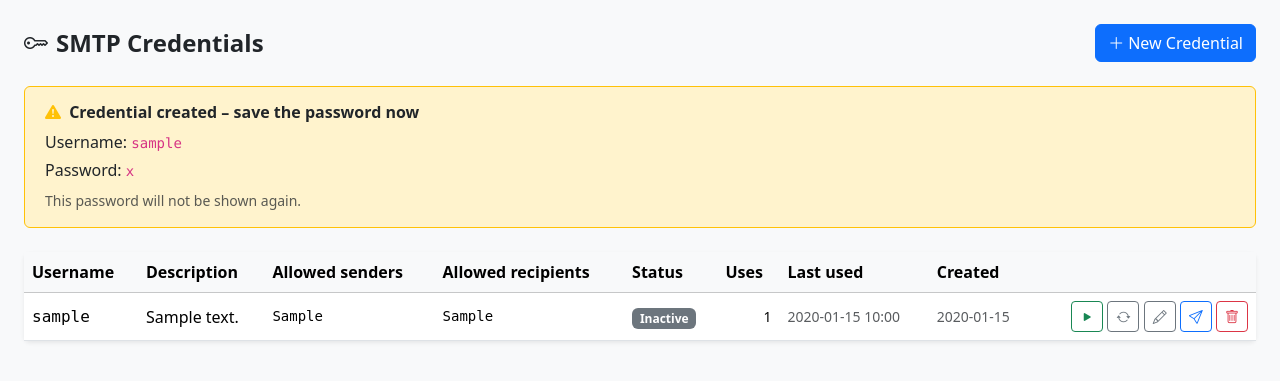
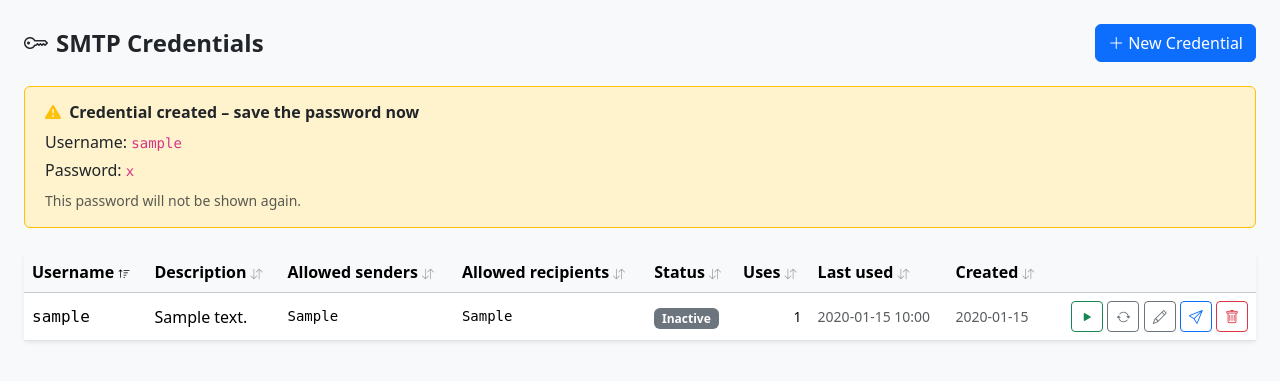
Before and after one commit to jankkm/smtp-ms365-relay, a Flask app: template app/templates/credentials.html in a window 1280 px wide. Shown: the top 381 px of the page. Run offline with Flask 3, Linux system fonts and the light colour scheme; the template is opened without the code that fills it: most values are stand-ins (such as "Sample title", 1, 10 or a date in 2020); parts of the project's set-up code (start-up, migrations or seed data) failed here and were passed over.

Commit message:
add option to sort tables

```diff
--- a/app/main.py
+++ b/app/main.py
@@ -167,6 +167,7 @@ def create_app() -> Flask:
             .join(EmailLog, EmailLog.credential_id == SmtpCredential.id)
             .filter(EmailLog.received_at >= week_ago)
             .group_by(SmtpCredential.id)
+            .order_by(func.count(EmailLog.id).desc())
             .all()
         )
 
--- a/app/routes/credentials.py
+++ b/app/routes/credentials.py
@@ -34,7 +34,7 @@ def _generate_password() -> str:
 @admin_required
 def index():
     db = get_request_db()
-    credentials = db.query(SmtpCredential).order_by(SmtpCredential.created_at.desc()).all()
+    credentials = db.query(SmtpCredential).order_by(SmtpCredential.username).all()
     new_cred = session.pop("new_credential", None)
     return render_template("credentials.html", credentials=credentials, new_cred=new_cred)
 
--- a/app/templates/base.html
+++ b/app/templates/base.html
@@ -19,6 +19,15 @@
       border-radius: .375rem;
       padding: 1rem 1.25rem;
     }
+    th.sortable { cursor: pointer; user-select: none; white-space: nowrap; }
+    th.sortable:hover { background-color: #e9ecef; }
+    th.sortable .sort-icon {
+      margin-left: .25rem;
+      font-size: .75rem;
+      opacity: .35;
+    }
+    th.sortable.sort-asc .sort-icon,
+    th.sortable.sort-desc .sort-icon { opacity: 1; }
   </style>
 </head>
 <body>
@@ -103,5 +112,78 @@
 </div>
 
 <script src="https://cdn.jsdelivr.net/npm/bootstrap@5.3.3/dist/js/bootstrap.bundle.min.js"></script>
+<script>
+(function () {
+  function cellSortValue(cell, type) {
+    const v = cell.getAttribute('data-sort-value');
+    if (v !== null) return v;
+    return cell.textContent.trim();
+  }
+
+  function compareValues(a, b, type) {
+    if (type === 'number') {
+      return (parseFloat(a) || 0) - (parseFloat(b) || 0);
+    }
+    return String(a).localeCompare(String(b), undefined, { sensitivity: 'base', numeric: true });
+  }
+
+  function updateHeaderState(headers, activeCol, dir) {
+    headers.forEach((th, i) => {
+      th.classList.remove('sort-asc', 'sort-desc');
+      const icon = th.querySelector('.sort-icon');
+      if (!th.dataset.sort) {
+        if (icon) icon.className = 'sort-icon bi bi-arrow-down-up';
+        return;
+      }
+      if (i === activeCol) {
+        th.classList.add(dir === 'asc' ? 'sort-asc' : 'sort-desc');
+        if (icon) icon.className = 'sort-icon bi ' + (dir === 'asc' ? 'bi-sort-up' : 'bi-sort-down');
+      } else if (icon) {
+        icon.className = 'sort-icon bi bi-arrow-down-up';
+      }
+    });
+  }
+
+  function sortTable(table, colIndex, dir) {
+    const tbody = table.querySelector('tbody');
+    const headers = [...table.querySelectorAll('thead th')];
+    const type = headers[colIndex]?.dataset.sort || 'string';
+    const rows = [...tbody.querySelectorAll('tr')];
+    rows.sort((ra, rb) => {
+      const a = cellSortValue(ra.children[colIndex], type);
+      const b = cellSortValue(rb.children[colIndex], type);
+      const cmp = compareValues(a, b, type);
+      return dir === 'desc' ? -cmp : cmp;
+    });
+    rows.forEach(row => tbody.appendChild(row));
+    updateHeaderState(headers, colIndex, dir);
+  }
+
+  document.querySelectorAll('table.table-sortable').forEach(table => {
+    const headers = [...table.querySelectorAll('thead th')];
+    let col = parseInt(table.dataset.sortCol || '0', 10);
+    let dir = table.dataset.sortDir || 'asc';
+
+    headers.forEach((th, i) => {
+      if (!th.dataset.sort) return;
+      th.classList.add('sortable');
+      if (!th.querySelector('.sort-icon')) {
+        th.insertAdjacentHTML('beforeend', '<i class="sort-icon bi bi-arrow-down-up"></i>');
+      }
+      th.addEventListener('click', () => {
+        if (col === i) {
+          dir = dir === 'asc' ? 'desc' : 'asc';
+        } else {
+          col = i;
+          dir = th.dataset.sort === 'number' ? 'desc' : 'asc';
+        }
+        sortTable(table, col, dir);
+      });
+    });
+
+    sortTable(table, col, dir);
+  });
+})();
+</script>
 </body>
 </html>
--- a/app/templates/credentials.html
+++ b/app/templates/credentials.html
@@ -23,17 +23,17 @@
 {% if credentials %}
 <div class="card border-0 shadow-sm">
   <div class="table-responsive">
-    <table class="table table-hover align-middle mb-0">
+    <table class="table table-hover align-middle mb-0 table-sortable" data-sort-col="0" data-sort-dir="asc">
       <thead class="table-light">
         <tr>
-          <th>Username</th>
-          <th>Description</th>
-          <th>Allowed senders</th>
-          <th>Allowed recipients</th>
-          <th>Status</th>
-          <th>Uses</th>
-          <th>Last used</th>
-          <th>Created</th>
+          <th data-sort="string">Username</th>
+          <th data-sort="string">Description</th>
+          <th data-sort="string">Allowed senders</th>
+          <th data-sort="string">Allowed recipients</th>
+          <th data-sort="number">Status</th>
+          <th data-sort="number">Uses</th>
+          <th data-sort="string">Last used</th>
+          <th data-sort="string">Created</th>
           <th></th>
         </tr>
       </thead>
@@ -48,7 +48,7 @@
           <td class="monospace small">
             {% for r in cred.get_allowed_recipients() %}<div>{{ r }}</div>{% endfor %}
           </td>
-          <td>
+          <td data-sort-value="{{ '1' if cred.is_active else '0' }}">
             {% if cred.is_active %}
               <span class="badge bg-success">Active</span>
             {% else %}
@@ -58,11 +58,14 @@
               <span class="badge bg-info text-dark" title="LF-only line endings; lines over 1000 bytes">Legacy</span>
             {% endif %}
           </td>
-          <td class="text-end small">{{ cred.total_sent }}</td>
-          <td class="text-muted small text-nowrap">
+          <td class="text-end small" data-sort-value="{{ cred.total_sent }}">{{ cred.total_sent }}</td>
+          <td class="text-muted small text-nowrap"
+              data-sort-value="{{ cred.last_used_at.isoformat() if cred.last_used_at else '' }}">
             {{ cred.last_used_at.strftime('%Y-%m-%d %H:%M') if cred.last_used_at else '—' }}
           </td>
-          <td class="text-muted small text-nowrap">{{ cred.created_at.strftime('%Y-%m-%d') }}</td>
+          <td class="text-muted small text-nowrap" data-sort-value="{{ cred.created_at.isoformat() }}">
+            {{ cred.created_at.strftime('%Y-%m-%d') }}
+          </td>
           <td class="text-end text-nowrap">
             {# Toggle active #}
             <form method="post" action="{{ url_for('credentials.toggle', cred_id=cred.id) }}" class="d-inline">
```
Also changed, not shown: app/templates/dashboard.html (+8 -4 lines).
